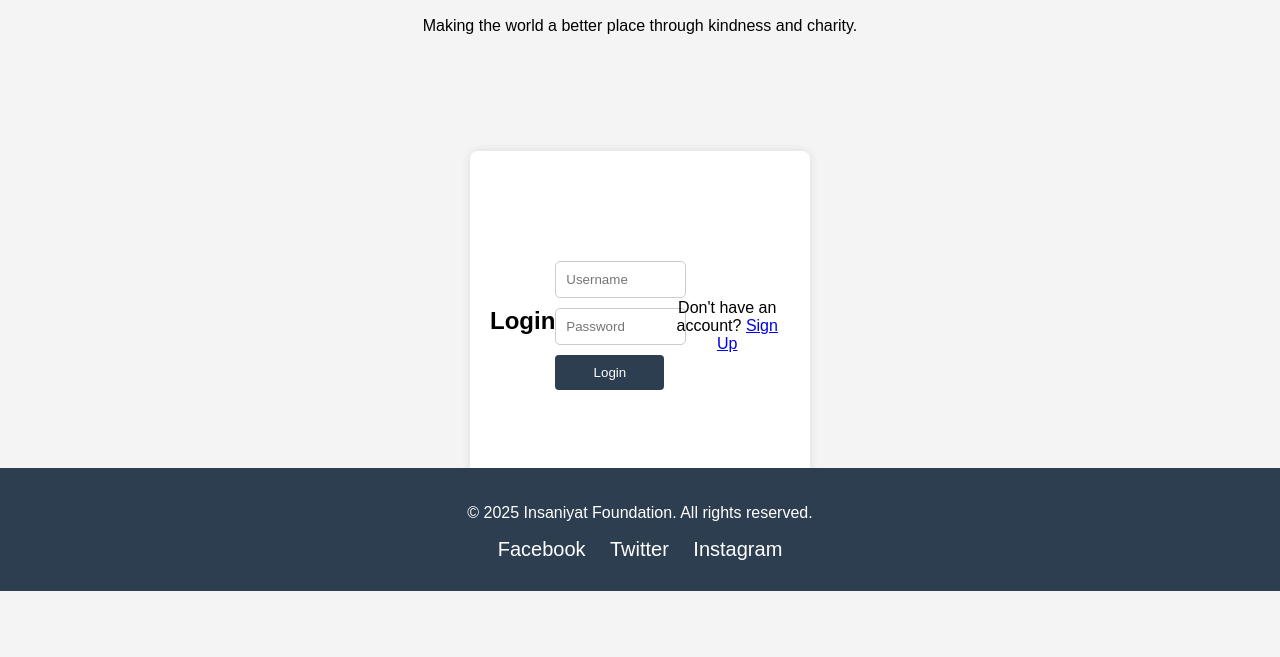
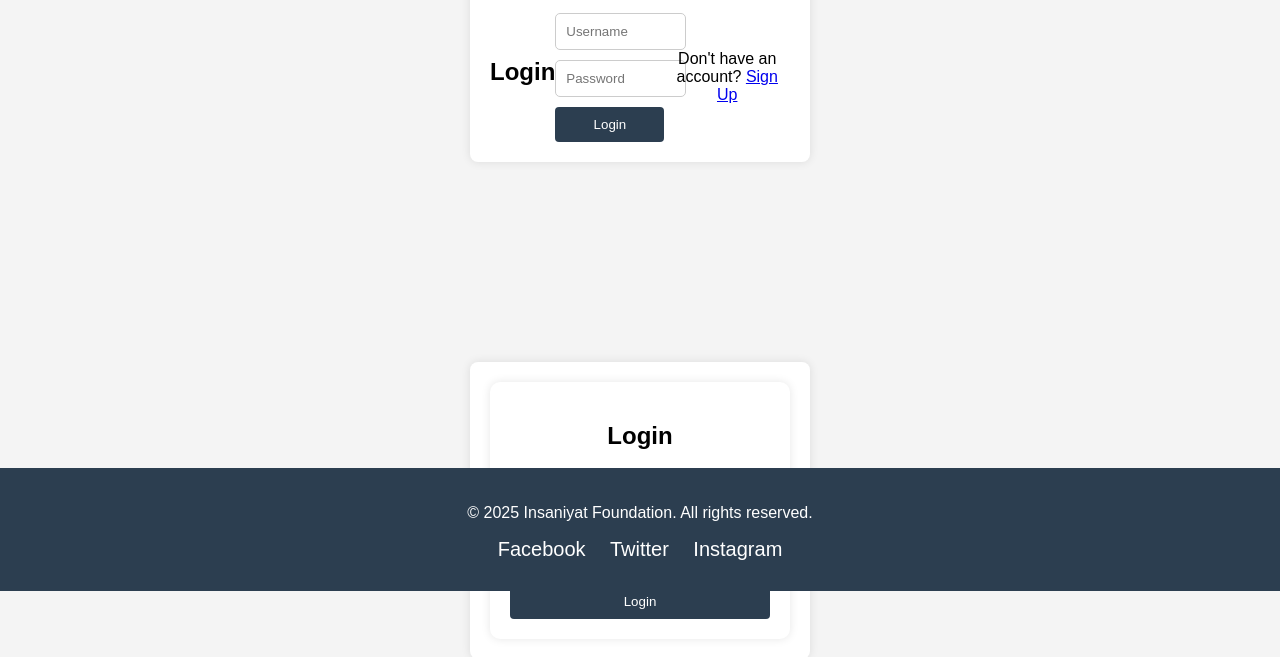
Before and after one commit to insaniyatfoundation/insaniyatfoundation, a plain HTML site: page index.html in a window 1280 px wide. Shown: the part 209-866 px from the top of the page. Before the commit the page ends 800 px from the top, so only its background shows below. Drawn offline with Linux system fonts and the light colour scheme.

Commit message:
Update index.html

```diff
--- a/index.html
+++ b/index.html
@@ -290,3 +290,11 @@
     </div>
 </body>
 </html>
+<div class="container">
+    <div class="login-box">
+        <h2>Login</h2>
+        <input type="text" placeholder="Username">
+        <input type="password" placeholder="Password">
+        <button>Login</button>
+    </div>
+</div>
```
